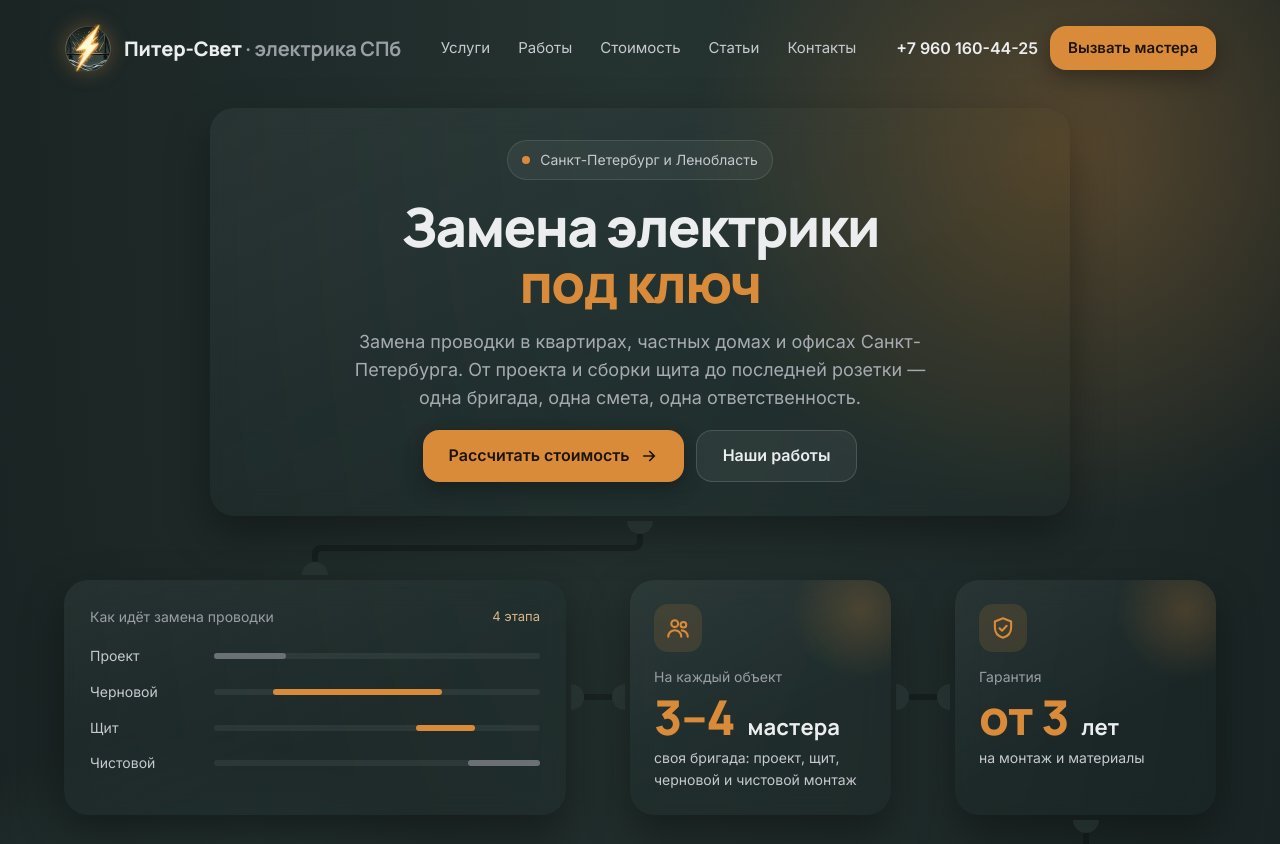
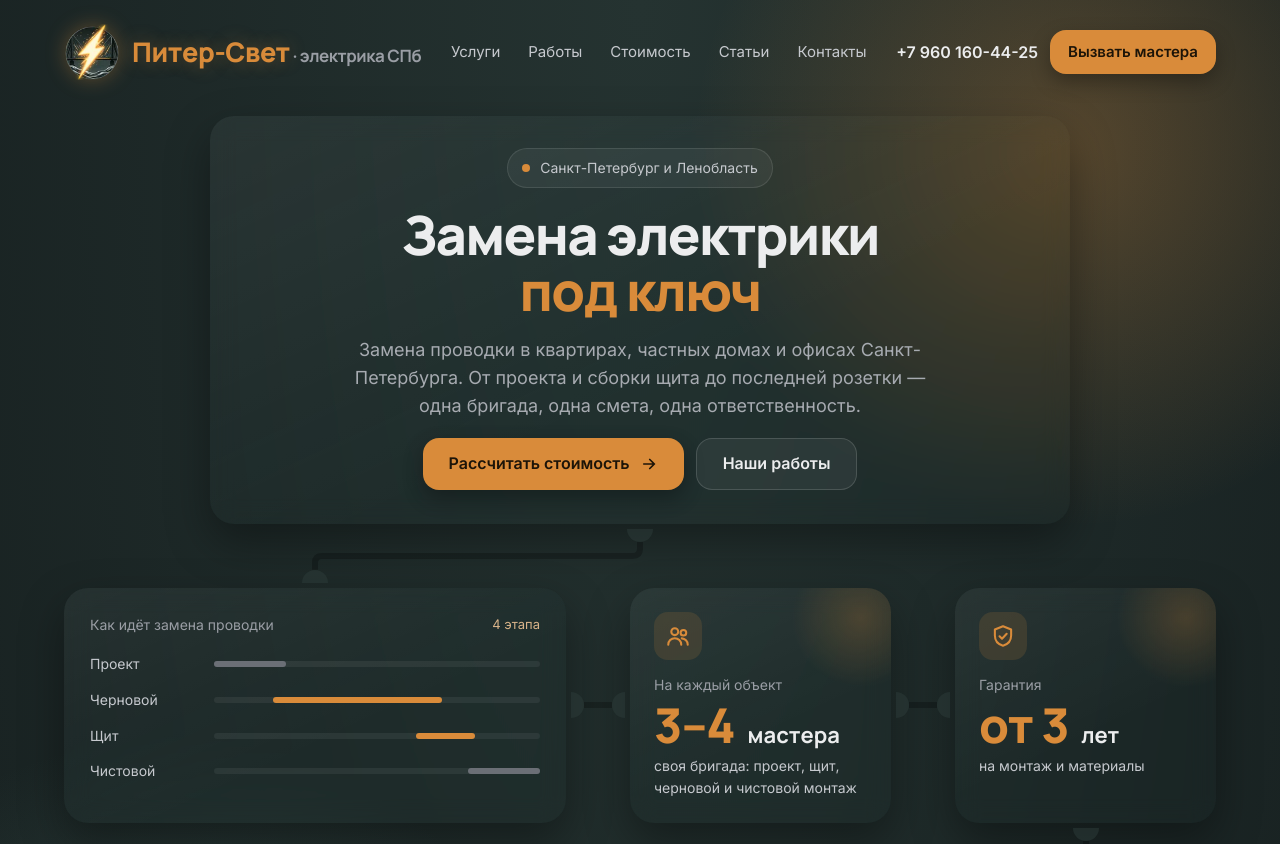
Before and after one commit to alxeevichev66/Piter-svet, a plain HTML site: page index.html in a window 1280 px wide. Shown: the top 844 px of the page. Drawn offline with Linux system fonts and the light colour scheme.

Commit message:
Шапка: название крупнее и янтарным цветом, логотип больше
Co-Authored-By: Claude Opus 5.5 <noreply@anthropic.com>
Claude-Session: https://claude.ai/code/session_0163gCrS1RV5k5jFFJp4phaH

```diff
--- a/404.html
+++ b/404.html
@@ -9,7 +9,7 @@
 <link rel="icon" href="/assets/img/favicon-32.png" type="image/png" sizes="32x32">
 <link rel="icon" href="/assets/img/logo-192.png" type="image/png" sizes="192x192">
 <link rel="apple-touch-icon" href="/assets/img/apple-touch-icon.png">
-<link rel="stylesheet" href="/assets/css/style.css?v=be3e2430">
+<link rel="stylesheet" href="/assets/css/style.css?v=518f1ab2">
 </head>
 <body>
 <div class="page">
--- a/assets/css/style.css
+++ b/assets/css/style.css
@@ -95,10 +95,10 @@ p{margin:0}
 .header{display:flex;align-items:center;justify-content:space-between;gap:16px;padding:24px 0;flex-wrap:wrap}
 .logo{display:flex;align-items:center;gap:12px;color:var(--text)}
 .logo:hover{color:var(--text)}
-.logo__img{width:48px;height:48px;flex:none;object-fit:contain;filter:drop-shadow(0 0 10px rgba(217,139,58,.35))}
+.logo__img{width:56px;height:56px;flex:none;object-fit:contain;filter:drop-shadow(0 0 10px rgba(217,139,58,.35))}
 .logo__mark{width:44px;height:44px;border-radius:14px;background:var(--amber);display:flex;align-items:center;justify-content:center;flex:none}
-.logo__name{font-family:var(--font-head);font-weight:800;font-size:20px;letter-spacing:-0.01em}
-.logo__name span{color:var(--muted-2);font-weight:700}
+.logo__name{white-space:nowrap;font-family:var(--font-head);font-weight:800;font-size:27px;letter-spacing:-0.015em;color:var(--amber);text-shadow:0 0 18px rgba(217,139,58,.35)}
+.logo__name span{color:var(--muted-2);font-weight:700;font-size:17px;text-shadow:none}
 .nav{display:flex;gap:28px;font-size:15px}
 .nav a{color:var(--text-2)}
 .nav a:hover{color:var(--text)}
@@ -279,7 +279,7 @@ input[type=range]{width:100%;accent-color:var(--amber);height:28px;margin:0}
   .article h2{font-size:24px}
   .header__cta .btn{display:none}
 }
-@media (max-width:420px){.logo__name span{display:none}}
+@media (max-width:420px){.header{flex-wrap:nowrap;gap:10px}.logo{gap:8px}.logo__name span{display:none}.logo__name{font-size:21px}.logo__img{width:46px;height:46px}.header .phone{font-size:14px}}
 @media (max-width:760px){.tile{-webkit-backdrop-filter:blur(6px);backdrop-filter:blur(6px)}}
 @media (prefers-reduced-motion:reduce){html{scroll-behavior:auto}*{transition:none!important}}
 
--- a/index.html
+++ b/index.html
@@ -20,7 +20,7 @@
 <link rel="apple-touch-icon" href="/assets/img/apple-touch-icon.png">
 <link rel="preload" href="/assets/fonts/manrope-cyrillic-800-normal.woff2" as="font" type="font/woff2" crossorigin>
 <link rel="preload" href="/assets/fonts/inter-cyrillic-400-normal.woff2" as="font" type="font/woff2" crossorigin>
-<link rel="stylesheet" href="/assets/css/style.css?v=be3e2430">
+<link rel="stylesheet" href="/assets/css/style.css?v=518f1ab2">
 <script type="application/ld+json">
 {
   "@context": "https://schema.org",
```
Also changed, not shown: blog/alyuminievaya-provodka-na-mednuyu/index.html (+1 -1 lines), blog/index.html (+1 -1 lines), blog/sborka-elektroshchita-v-kvartire/index.html (+1 -1 lines), blog/stoimost-zameny-provodki-spb/index.html (+1 -1 lines), blog/zamena-provodki-v-hrushchevke/index.html (+1 -1 lines), blog/zamena-provodki-v-kvartire/index.html (+1 -1 lines), privacy/index.html (+1 -1 lines).
